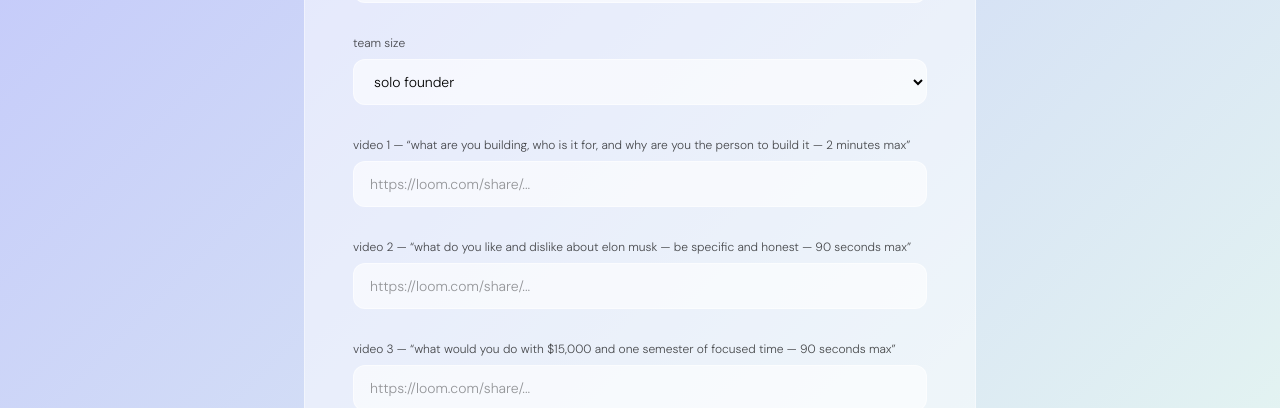
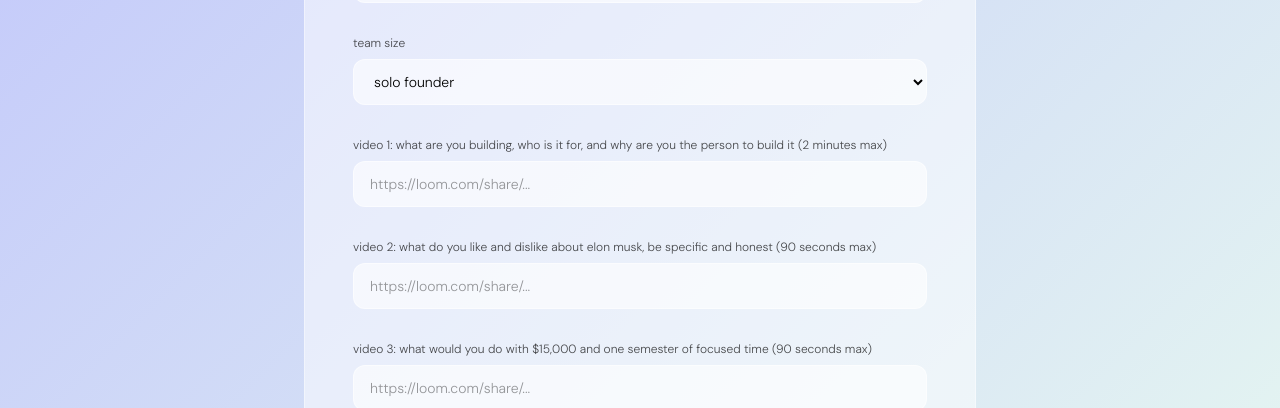
Before and after one commit to athenakrikorian/intrisv1, a Next.js app: page /apply in a window 1280 px wide. Shown: the part 862-1270 px from the top of the page. Built offline with nearby package versions, Linux system fonts and the light colour scheme.

Commit message:
fix: remove em dashes and curly quotes from apply page labels

```diff
--- a/app/apply/page.tsx
+++ b/app/apply/page.tsx
@@ -87,7 +87,7 @@ export default function Apply() {
               {/* Video 1 */}
               <div>
                 <label className={labelClass} htmlFor="video1">
-                  video 1 — &ldquo;what are you building, who is it for, and why are you the person to build it — 2 minutes max&rdquo;
+                  video 1: what are you building, who is it for, and why are you the person to build it (2 minutes max)
                 </label>
                 <input id="video1" name="video1" type="url" required placeholder="https://loom.com/share/..." className={inputClass} />
               </div>
@@ -95,7 +95,7 @@ export default function Apply() {
               {/* Video 2 */}
               <div>
                 <label className={labelClass} htmlFor="video2">
-                  video 2 — &ldquo;what do you like and dislike about elon musk — be specific and honest — 90 seconds max&rdquo;
+                  video 2: what do you like and dislike about elon musk, be specific and honest (90 seconds max)
                 </label>
                 <input id="video2" name="video2" type="url" required placeholder="https://loom.com/share/..." className={inputClass} />
               </div>
@@ -103,7 +103,7 @@ export default function Apply() {
               {/* Video 3 */}
               <div>
                 <label className={labelClass} htmlFor="video3">
-                  video 3 — &ldquo;what would you do with $15,000 and one semester of focused time — 90 seconds max&rdquo;
+                  video 3: what would you do with $15,000 and one semester of focused time (90 seconds max)
                 </label>
                 <input id="video3" name="video3" type="url" required placeholder="https://loom.com/share/..." className={inputClass} />
               </div>
```
